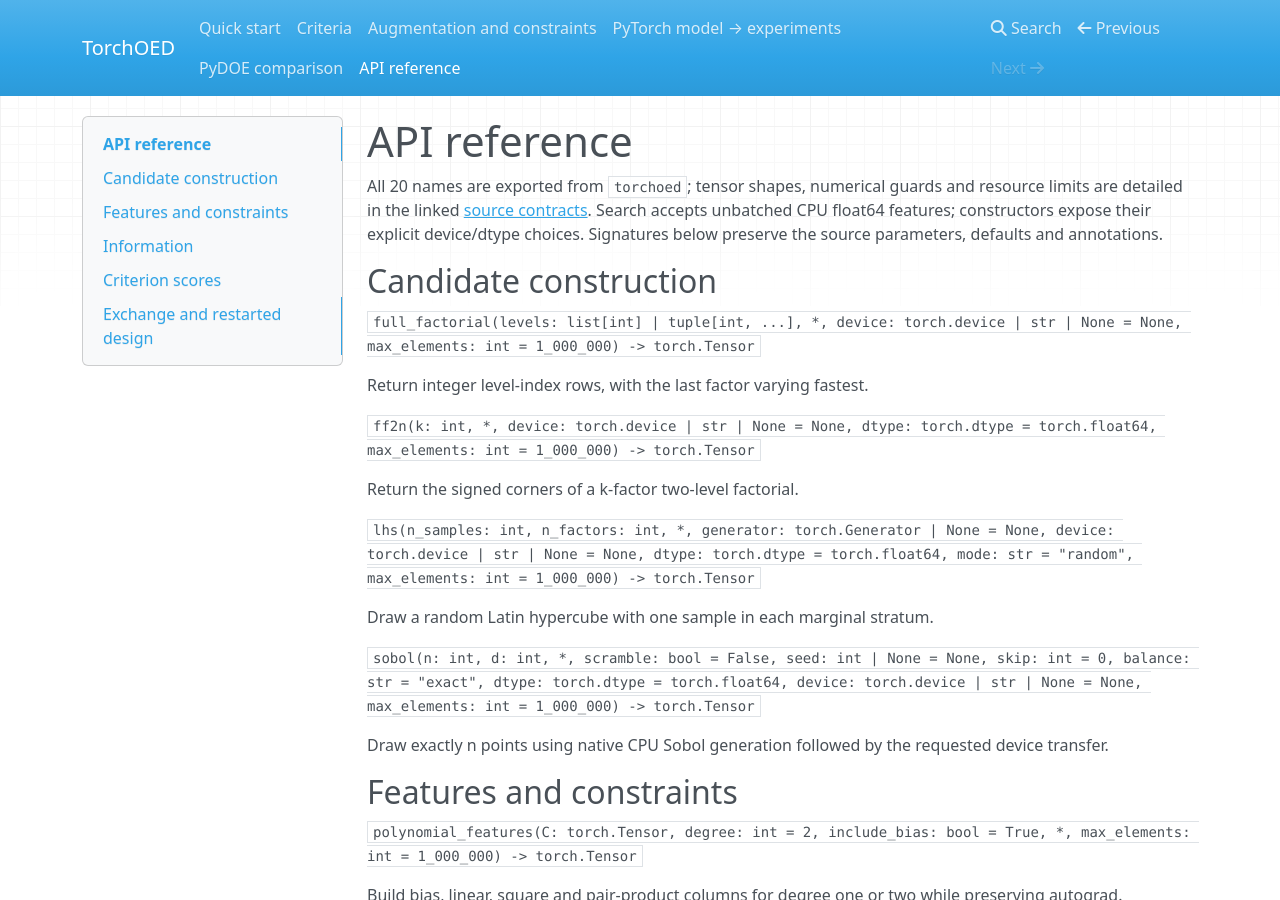
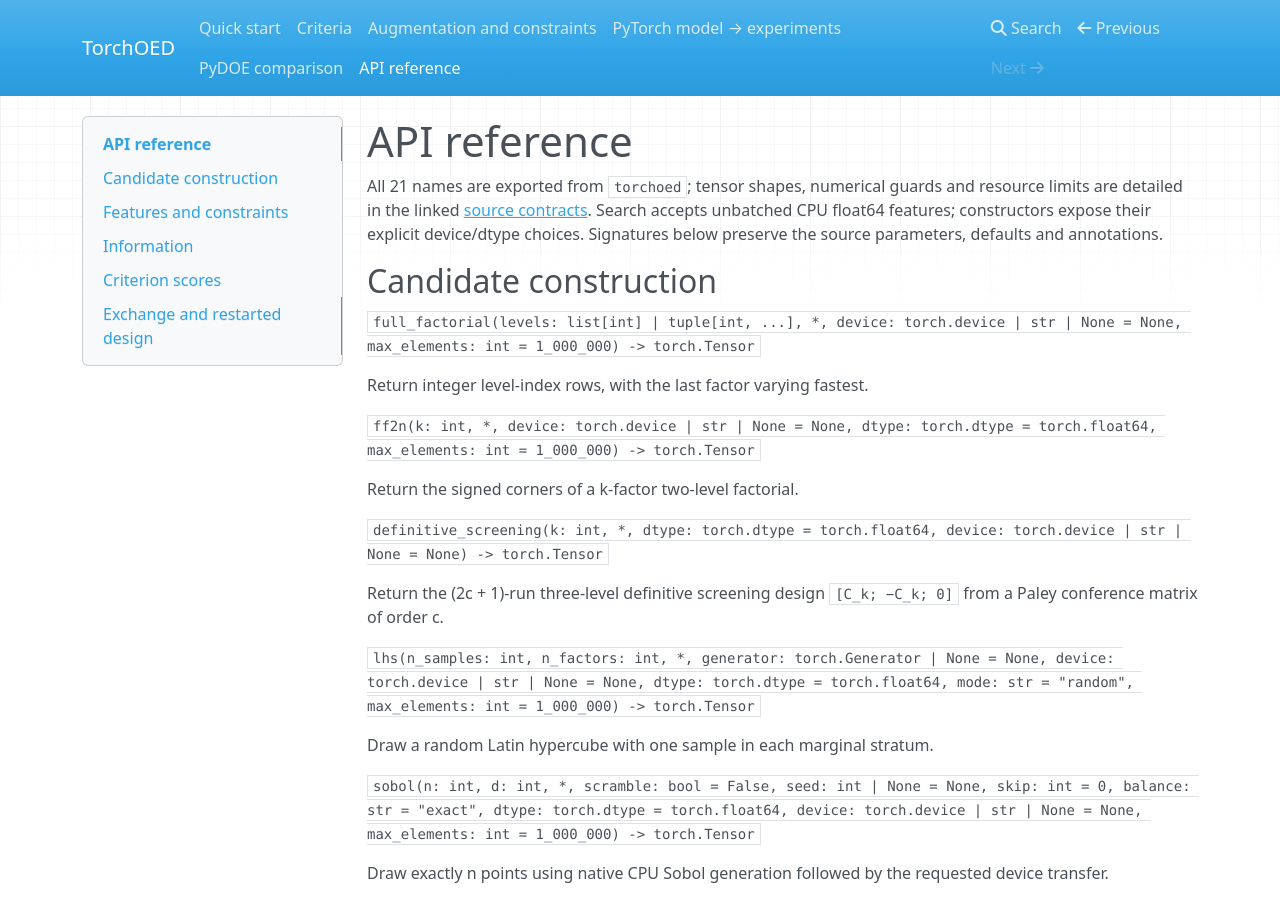
Before and after one commit to JohnnyZPiggy/TorchOED, an MkDocs documentation site: the page built from website/api.md, in a window 1280 px wide and 900 px high. Built offline with MkDocs 1.6.1, drawn with Linux system fonts in a browser that asks for light colours; nearby versions of some CDN libraries.

Commit message:
Document definitive_screening in the API index

```diff
--- a/website/api.md
+++ b/website/api.md
@@ -1,6 +1,6 @@
 # API reference
 
-All 20 names are exported from `torchoed`; tensor shapes, numerical guards and resource limits are detailed in the linked [source contracts](https://github.com/JohnnyZPiggy/TorchOED/tree/6c9d63d3b48b5afe6a3189364e19614d9897854d/docs). Search accepts unbatched CPU float64 features; constructors expose their explicit device/dtype choices. Signatures below preserve the source parameters, defaults and annotations.
+All 21 names are exported from `torchoed`; tensor shapes, numerical guards and resource limits are detailed in the linked [source contracts](https://github.com/JohnnyZPiggy/TorchOED/tree/6c9d63d3b48b5afe6a3189364e19614d9897854d/docs). Search accepts unbatched CPU float64 features; constructors expose their explicit device/dtype choices. Signatures below preserve the source parameters, defaults and annotations.
 
 ## Candidate construction
 
@@ -11,6 +11,10 @@ Return integer level-index rows, with the last factor varying fastest.
 `ff2n(k: int, *, device: torch.device | str | None = None, dtype: torch.dtype = torch.float64, max_elements: int = 1_000_000) -> torch.Tensor`
 
 Return the signed corners of a k-factor two-level factorial.
+
+`definitive_screening(k: int, *, dtype: torch.dtype = torch.float64, device: torch.device | str | None = None) -> torch.Tensor`
+
+Return the (2c + 1)-run three-level definitive screening design `[C_k; −C_k; 0]` from a Paley conference matrix of order c.
 
 `lhs(n_samples: int, n_factors: int, *, generator: torch.Generator | None = None, device: torch.device | str | None = None, dtype: torch.dtype = torch.float64, mode: str = "random", max_elements: int = 1_000_000) -> torch.Tensor`
 
```
